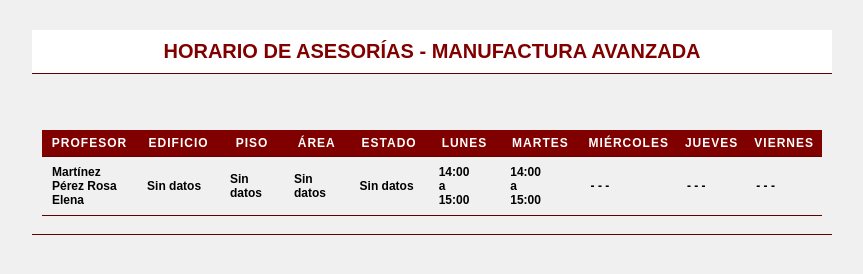
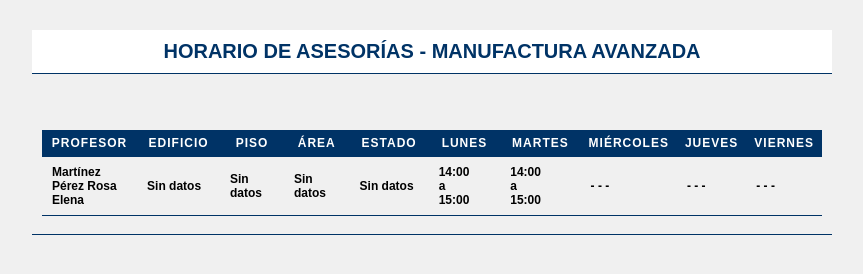
Before and after one commit to emiliocolormexico/programa-horas_asesorias-cecyt9, a plain HTML site: page MECATRONICA/MANUFACTURA_4S.html in a window 1280 px wide. Shown: the whole page, without its empty margins (208-1071 px from the left). Drawn offline with Linux system fonts and the light colour scheme; files that its build step writes are made by us from their sources.

Commit message:
Update MANUFACTURA_4S.html

```diff
--- a/MECATRONICA/MANUFACTURA_4S.html
+++ b/MECATRONICA/MANUFACTURA_4S.html
@@ -4,7 +4,7 @@
 <head>
     <meta charset="UTF-8">
     <title>Horario de Manufactura avanzada</title>
-    <link href="estilo_general_tabla.css" rel="stylesheet" type="text/css">
+    <link href="estilo_tabla_meca.css" rel="stylesheet" type="text/css">
 </head>
 <body>
     <div class="tabla-container">
```
